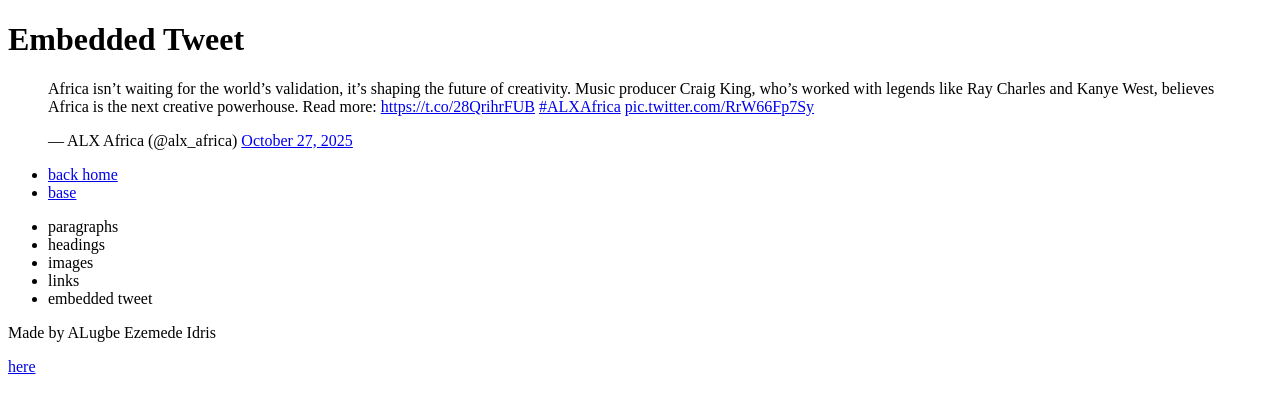
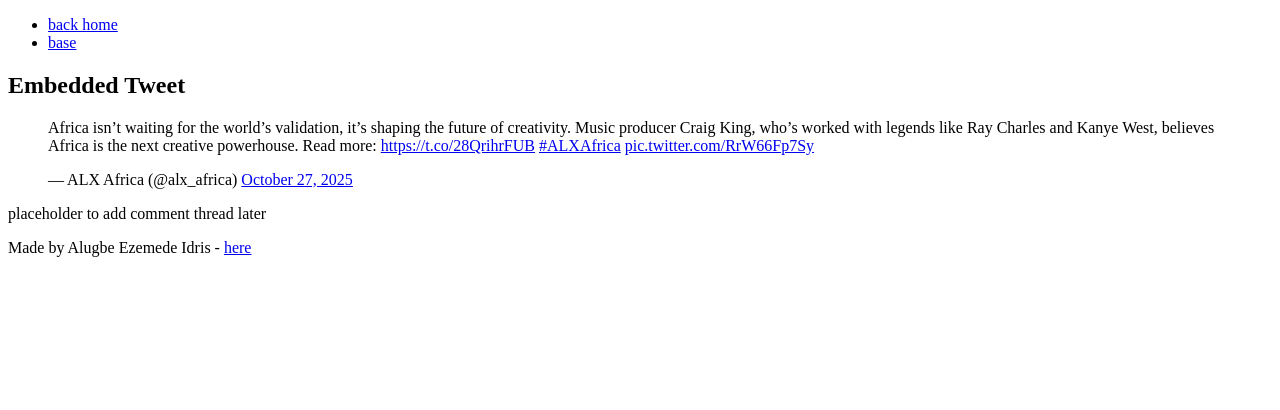
Before and after one commit to El-Moh0/My_First_Portfolio, a plain HTML site: page html_basic/tweets.html in a window 1280 px wide. Drawn offline with Linux system fonts and the light colour scheme.

Commit message:
made some corrections

```diff
--- a/html_basic/tweets.html
+++ b/html_basic/tweets.html
@@ -6,36 +6,37 @@
     <title>my_document</title>
 </head>
 <body>
-    <h1>Embedded Tweet</h1>
-    <blockquote class="twitter-tweet">
+
+     <header>
+                <nav>
+                <ul>
+                    <li>
+                        <a href="index.html">back home</a>
+                    </li>
+                    <li>
+                        <a href="base_index.html">base</a>
+                    </li>
+                </ul>
+               </nav>
+            </header>
+
+            <main>
+                <article>
+                     <h1>Embedded Tweet</h1>
+                     <blockquote class="twitter-tweet">
         <p lang="en" dir="ltr">Africa isn’t waiting for the world’s validation, it’s shaping the future of creativity. Music producer Craig King, who’s worked with legends like Ray Charles and Kanye West, believes Africa is the next creative powerhouse. Read more:
             <a href="https://t.co/28QrihrFUB">https://t.co/28QrihrFUB</a>
             <a href="https://twitter.com/hashtag/ALXAfrica?src=hash&amp;ref_src=twsrc%5Etfw">#ALXAfrica</a> <a href="https://t.co/RrW66Fp7Sy">pic.twitter.com/RrW66Fp7Sy</a></p>&mdash; ALX Africa (@alx_africa) <a href="https://twitter.com/alx_africa/status/1982781713051738415?ref_src=twsrc%5Etfw">October 27, 2025</a></blockquote>
             <script async src="https://platform.twitter.com/widgets.js" charset="utf-8"></script>
 
+                </article>
 
-            <header>
-                <nav>
-                <ul>
-                    <li>
-                        <a href="index.html">back home</a>
-                    </li>
-                    <li> <a href="base_index.html">base</a></li>
-                </ul>
-               </nav>
-            </header>
-            <main>
-                <article>
-                    <ul>
-                        <li>paragraphs</li>
-                        <li>headings</li>
-                        <li>images</li>
-                        <li>links</li>
-                        <li>embedded tweet</li>
-                    </ul>
-                </article>
+            <aside>
+                <p>placeholder to add comment thread later</p>
+            </aside>
             </main>
             <footer>
-                <p>Made by ALugbe Ezemede Idris</p><a href="https://x.com/Mede__Al" target="_blank">here</a>
-</body>
+               <p>Made by Alugbe Ezemede Idris - <a href="https://x.com/Mede__Al" target="_blank">here</a>
+                </p>
+            </footer>
 </html>
```
Also changed, not shown: html_basic/index.html (+33 -12 lines).
